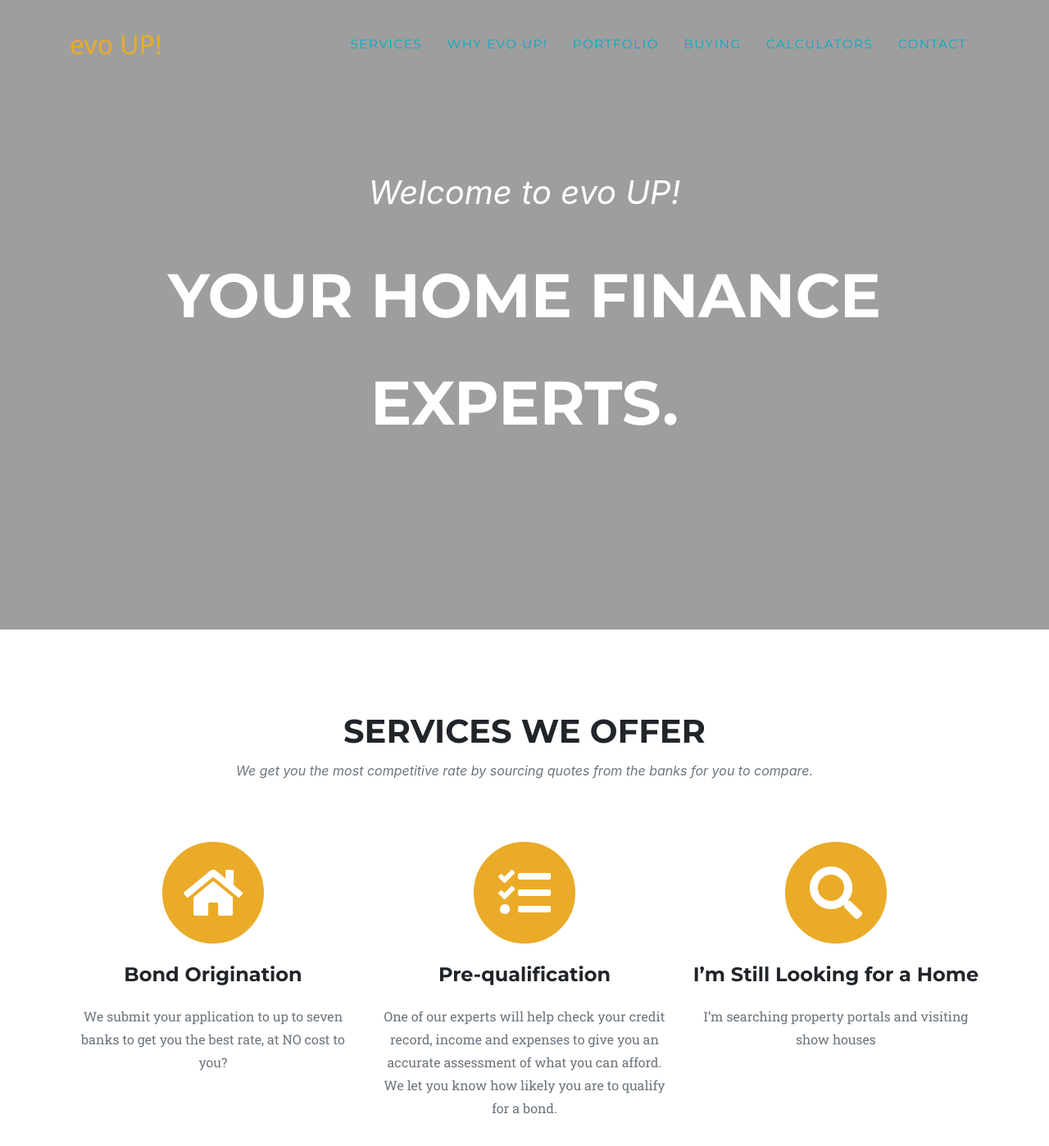
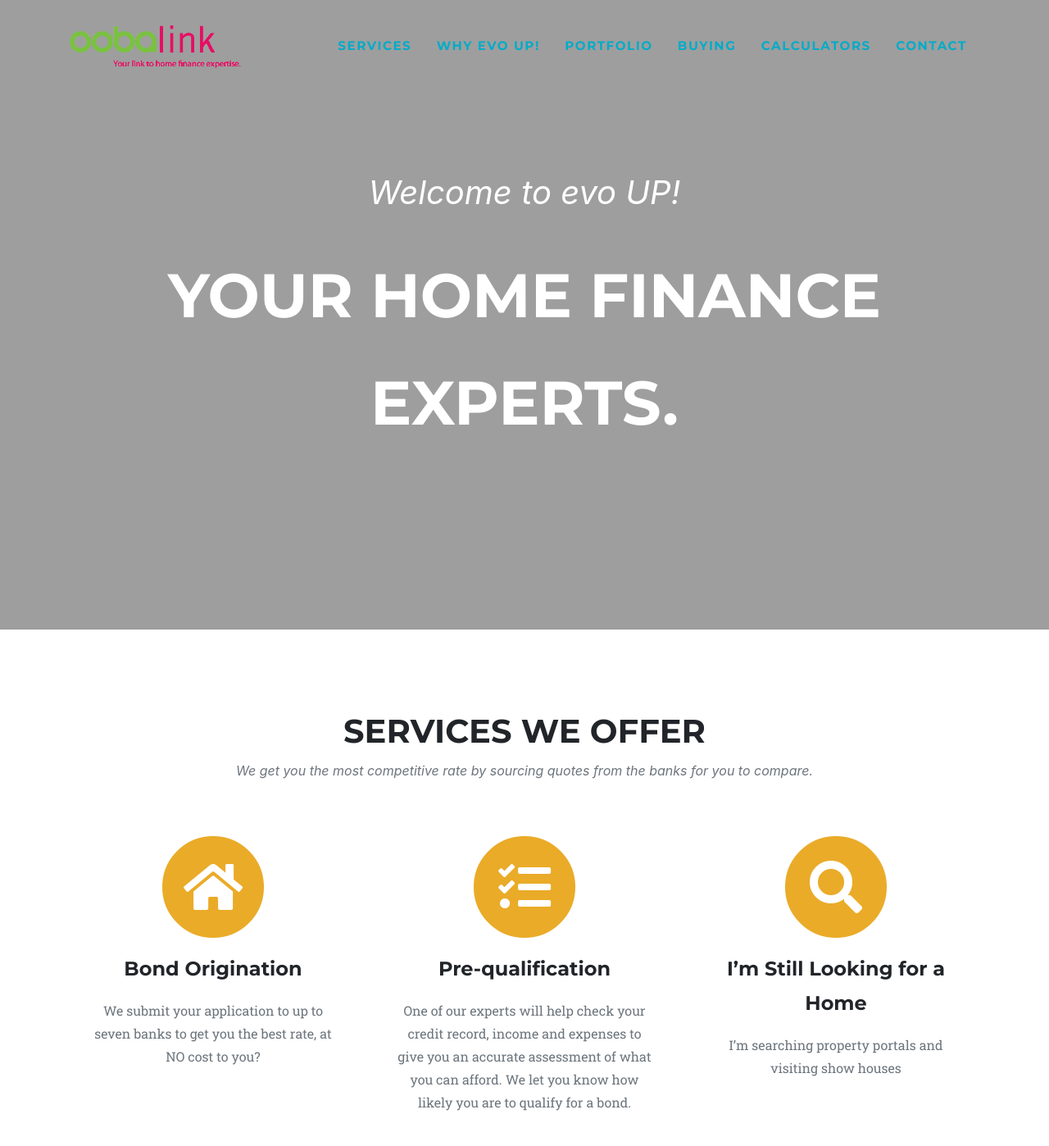
Before and after one commit to Intellify-Cloud/olink, a Jekyll site: the page built from index.md, in a window 1280 px wide and 1400 px high. Shown: the whole window at 82% size. Built offline with Jekyll 4.4.1, drawn with Linux system fonts in a browser that asks for light colours; some web fonts are replaced; some of the changed text lies outside the part shown.

Commit message:
- fixed layout

```diff
--- a/_assets/base/_page.scss
+++ b/_assets/base/_page.scss
@@ -40,7 +40,7 @@ h6 {
     font-size: 16px;
     font-weight: 400;
     font-style: italic;
-    margin-bottom: 75px;
+    margin-bottom: 3em;
     text-transform: none;
     @include serif-font;
   }
--- a/_assets/components/_navbar.scss
+++ b/_assets/components/_navbar.scss
@@ -28,7 +28,7 @@
     .nav-item {
       .nav-link {
         font-size: 95%;
-        font-weight: 500;
+        font-weight: bold;
         padding: 0.75em 0;
         letter-spacing: 1.5px;
         color: #01ACC8;
--- a/_assets/layout/_textblock.scss
+++ b/_assets/layout/_textblock.scss
@@ -2,5 +2,5 @@
 .textblock-heading {
     margin: 5px 0;
     text-transform: none;
-    color: cadetblue;
+    color: #01acc8;
   }
--- a/_config.yml
+++ b/_config.yml
@@ -19,3 +19,6 @@ webserver_headers:
     - "*"
   - - Access-Control-Allow-Methods
     - GET, OPTIONS, HEAD
+
+logo:
+  path: /assets/img/olink.png
--- a/_includes/clients.html
+++ b/_includes/clients.html
@@ -1,11 +1,11 @@
 <!-- Clients -->
   <section class="bg-light py-5" id="{{ site.data.sitetext.clients.section | default: "clients" }}">
     <div class="container">
-      <div class="row" {% if site.data.sitetext.clients.horizontal-scrolling == "yes" %} id="scrolling-clients" {% endif %}>
+      <div class="row d-flex justify-content-around" {% if site.data.sitetext.clients.horizontal-scrolling == "yes" %} id="scrolling-clients" {% endif %}>
 	  {% for client in site.data.sitetext.clients.list %}
-        <div class="col-md-3 col-sm-6">
-          <a href="{{ client.url }}">
-            <img class="img-fluid mx d-block mx-auto " src="{{ client.logo }}" alt="{{ client.title }}" style="max-height: {{ site.data.sitetext.clients.max-height | default: "100px" }} ;  margin=300px ">
+        <div class="col-md-3 col-sm-6 " style="height: 100px;">
+          <a href="{{ client.url }}" class="h-  100">
+            <img class="img-fluid d-block mx-auto align-self-center" src="{{ client.logo }}" alt="{{ client.title }}" style="max-height: {{ site.data.sitetext.clients.max-height | default: "100px" }} ;  margin=300px ">
           </a>
         </div>
 	  {% endfor %}
--- a/_includes/services.html
+++ b/_includes/services.html
@@ -11,15 +11,24 @@
         </div>
       </div>
 
-      <div class="row text-center">
+      <div class="card-deck services">
 	  {% for service in site.data.sitetext.services.list %}
-        <div class="col-md-4">
-          <span class="fa-stack fa-4x">
-            <i class="fas fa-circle fa-stack-2x text-primary"></i>
-            <i class="{{ service.icon | default: "fas fa-shopping-cart" }} fa-stack-1x fa-inverse"></i>
-          </span>
-          <h4 class="service-heading">{{ service.title | markdownify }}</h4>
-          {% if service.desc %}<div class="text-muted">{{ service.desc | markdownify }}</div>{% endif %}
+        <div class="card">
+          <div class="card-body text-center">
+            <span class="fa-stack fa-4x">
+              <i class="fas fa-circle fa-stack-2x text-primary"></i>
+              <i class="{{ service.icon | default: "fas fa-shopping-cart" }} fa-stack-1x fa-inverse"></i>
+            </span>
+            <h4 class="card-title service-heading">{{ service.title | markdownify }}</h4>
+            {% if service.desc %}
+            <div class="text-muted">{{ service.desc | markdownify }}</div>
+            {% endif %}
+          </div>
+          {% if service.link %}
+          <div class="card-footer text-center">
+            <a href="{{ service.link.url }}" class="btn btn-primary" role="button">{{ service.link.text }}</a>
+          </div>
+          {% endif %}
         </div>
 	  {% endfor %}
       </div>
--- a/_includes/textblock.html
+++ b/_includes/textblock.html
@@ -11,17 +11,13 @@
         </div>
       </div>
 
-      <div class="row text-left">
+      <div class="row">
+        <ul>
 	  {% for textblock in site.data.sitetext.textblock.list %}
-        <!-- <div class="col-md-12"> -->
-          <!-- <span class="fa-stack fa-4x">
-            <i class="fas fa-circle fa-stack-2x text-primary"></i>
-            <i class="{{ textblock.icon | default: "fas fa-shopping-cart" }} fa-stack-1x fa-inverse"></i>
-          </span> -->
-          <h6 class="textblock-heading" style="color: #01acc8;">{{ textblock.title | markdownify }}</h6>
-          {% if textblock.desc %}<div class="text-muted">{{ textblock.desc | markdownify }}</div>{% endif %}
-        <!-- </div> -->
+          <li class="textblock-heading">{{ textblock.title }}</li>
 	  {% endfor %}
+        </ul>
+    {% if site.data.sitetext.textblock.footer %}<div class="text-muted text-center w-100">{{ site.data.sitetext.textblock.footer | markdownify }}</div>{% endif %}
       </div>
 
     </div>
```
Also changed, not shown: _assets/layout/_services.scss (+13 -0 lines), _data/sitetext.yml (+12 -7 lines), _assets/site.scss (line endings or trailing spaces), assets/bundle.css.
